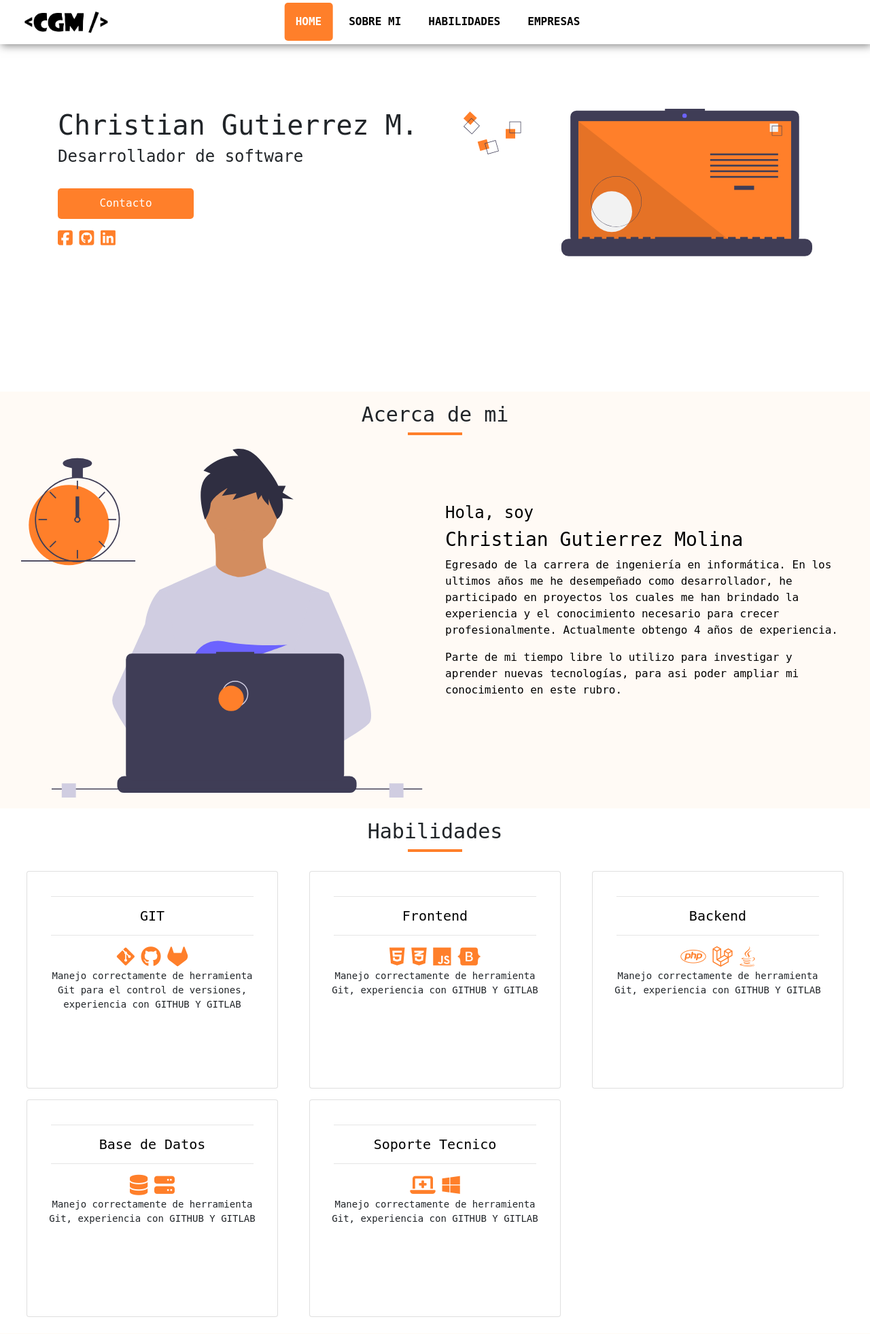
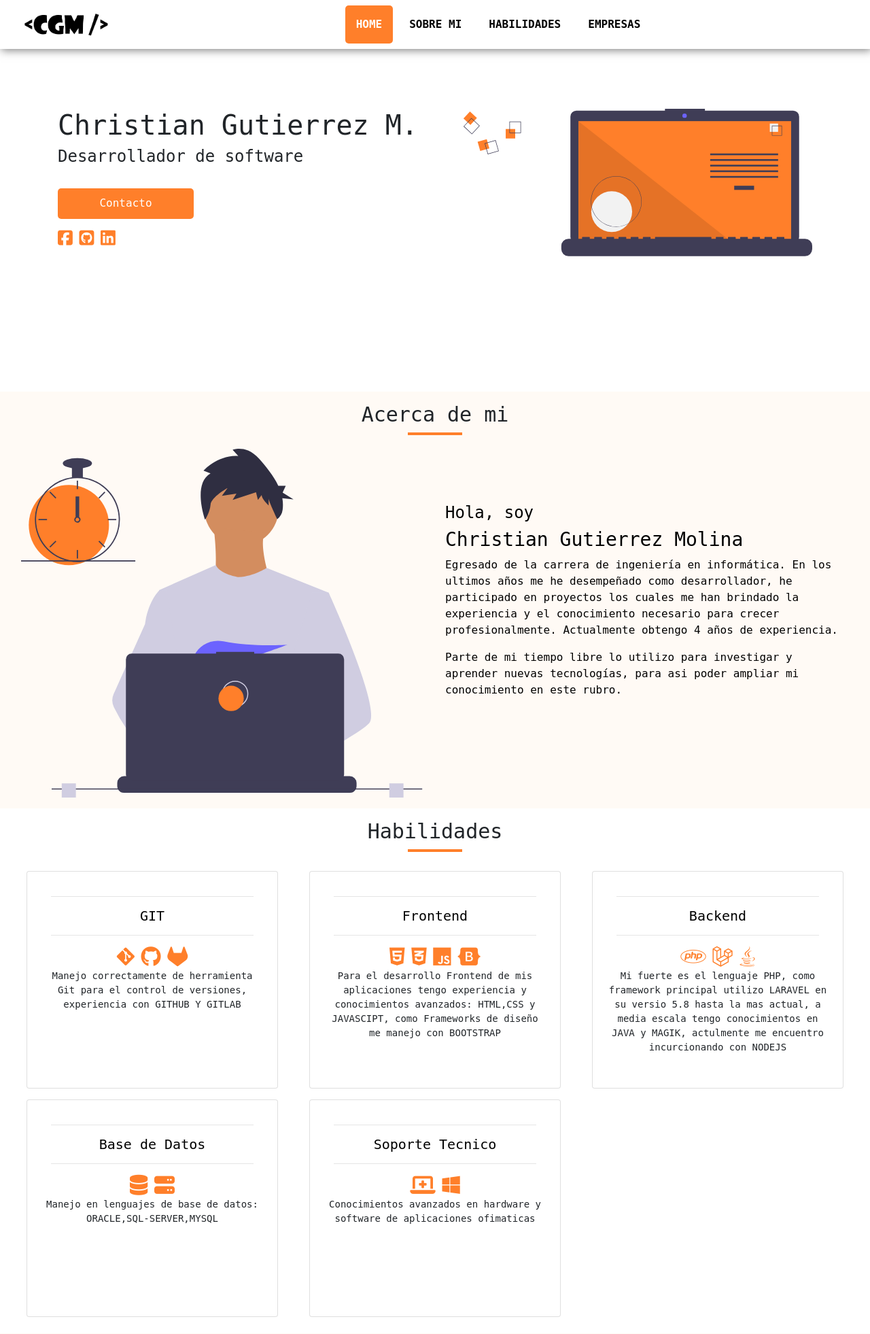
Before and after one commit to matgut/portafolio, a PHP site: page / in a window 1280 px wide. Shown: the top 1962 px of the page at 68% size. Run offline with PHP 8.4, Linux system fonts and the light colour scheme; some libraries are stand-ins or nearby versions.

Commit message:
correcion nabvar collapse en dispositivos y agregar detalle card

```diff
--- a/css/index.css
+++ b/css/index.css
@@ -16,12 +16,6 @@ html,body{
 
 .header .main .navbar .navbar-brand{
     padding: 0.3rem 1rem; /*posicion attrib padding: top bottom left rigth */
-}
-
-.header .main .navbar .navbar-center{
-    position: absolute;
-    left: 50%;
-    transform: translatex(-50%);
 }
 
 .header .main .nav-item {
--- a/index.html
+++ b/index.html
@@ -19,15 +19,14 @@
     <!--header-->
     <header class="header">
         <div class="main">
-            <nav class="navbar fixed-top navbar-expand-lg navbar-light" id="navbar_cgm">
+            <nav class="navbar navbar-expand-md navbar-light fixed-top justify-content-center" id="navbar_cgm">
                 <a class="navbar-brand" href="#"><img src="./img/logo_cgm.PNG" alt="logo" width="130"></a>
                 <button class="navbar-toggler" type="button" data-toggle="collapse" data-target="#navbarNav"
                     aria-controls="navbarNav" aria-expanded="false" aria-label="Toggle navigation">
                     <span class="navbar-toggler-icon"></span>
                 </button>
-                <div class="collapse navbar-collapse" id="navbarNav">
-                    <div class="mr-auto"></div>
-                    <ul class="navbar-nav navbar-center" id="ul_nabvar">
+                <div class="navbar-collapse collapse justify-content-between align-items-center w-100" id="navbarNav">
+                    <ul class="navbar-nav mx-auto text-center" id="ul_nabvar">
                         <li class="nav-item active">
                             <a class="nav-link a-home" href="#inicio">Home</a>
                         </li>
@@ -140,7 +139,7 @@
                                 <a href="#"><i class="fab fa-js"></i></i></a>
                                 <a href="#"><i class="fab fa-bootstrap"></i></a>
                             </div>
-                              <p class="card-text">Manejo correctamente de herramienta Git, experiencia con GITHUB Y GITLAB</p>
+                              <p class="card-text">Para el desarrollo Frontend de mis aplicaciones tengo experiencia y conocimientos avanzados: HTML,CSS y JAVASCIPT, como Frameworks de diseño me manejo con BOOTSTRAP</p>
                             </div>
                           </div>
                     </div>
@@ -155,7 +154,7 @@
                                 <a href="#"><i class="fab fa-laravel"></i></a>
                                 <a href="#"><i class="fab fa-java"></i></a>
                             </div>
-                              <p class="card-text">Manejo correctamente de herramienta Git, experiencia con GITHUB Y GITLAB</p>
+                              <p class="card-text">Mi fuerte es el lenguaje PHP, como framework principal utilizo LARAVEL en su versio 5.8 hasta la mas actual, a media escala tengo conocimientos en JAVA y MAGIK, actulmente me encuentro incurcionando con NODEJS</p>
                             </div>
                           </div>
                     </div>
@@ -170,7 +169,7 @@
                                 <a href="#"><i class="fas fa-server"></i></a>
                             </div>
                                 <div class="parrafo">
-                                    <p class="card-text">Manejo correctamente de herramienta Git, experiencia con GITHUB Y GITLAB</p>
+                                    <p class="card-text">Manejo en lenguajes de base de datos: ORACLE,SQL-SERVER,MYSQL</p>
                                 </div>
 
                             </div>
@@ -186,7 +185,7 @@
                                 <a href="#"><i class="fas fa-laptop-medical"></i></a>
                                 <a href="#"><i class="fab fa-windows"></i></a>
                             </div>
-                              <p class="card-text">Manejo correctamente de herramienta Git, experiencia con GITHUB Y GITLAB</p>
+                              <p class="card-text">Conocimientos avanzados en hardware y software de aplicaciones ofimaticas</p>
                             </div>
                           </div>
                     </div>
```
Also changed, not shown: README.md, 1 other file.
